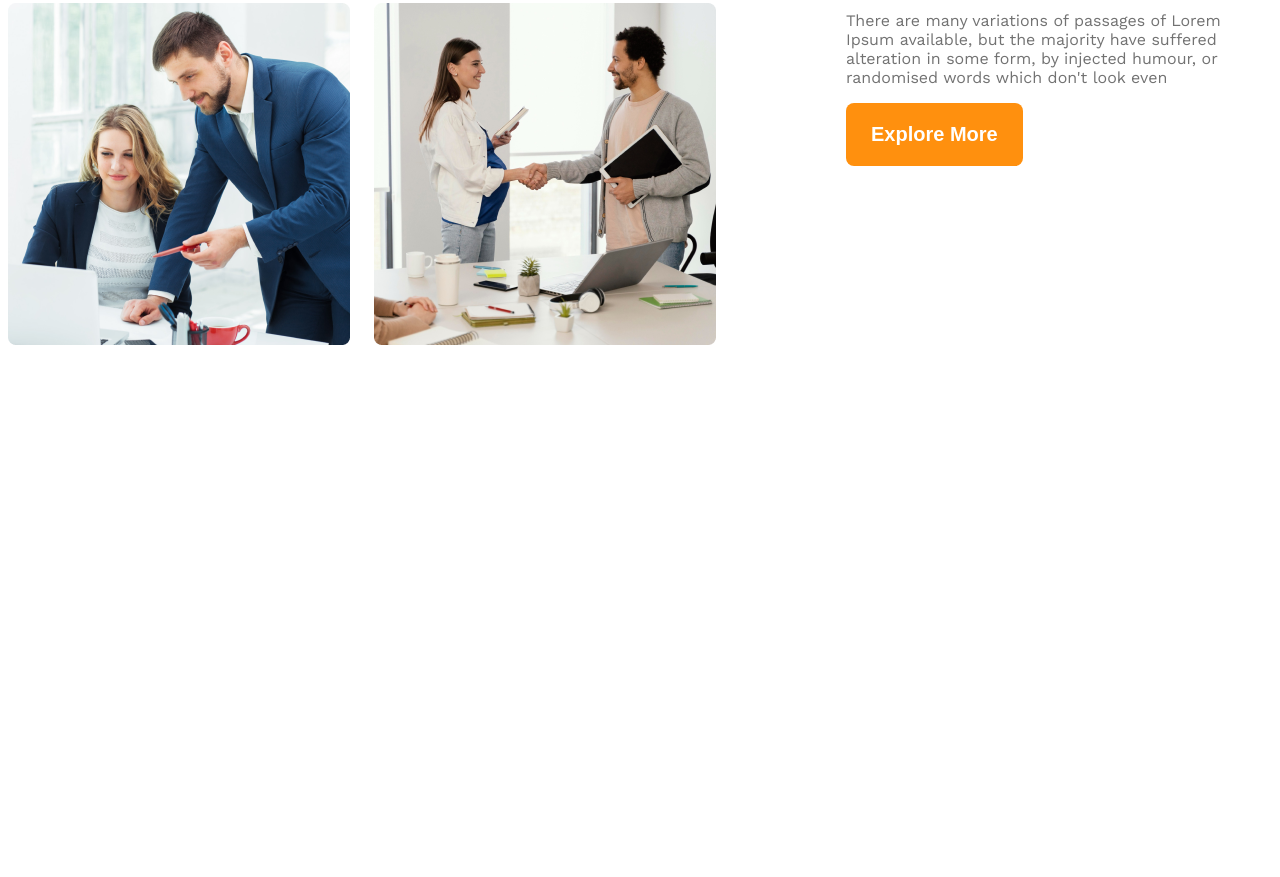
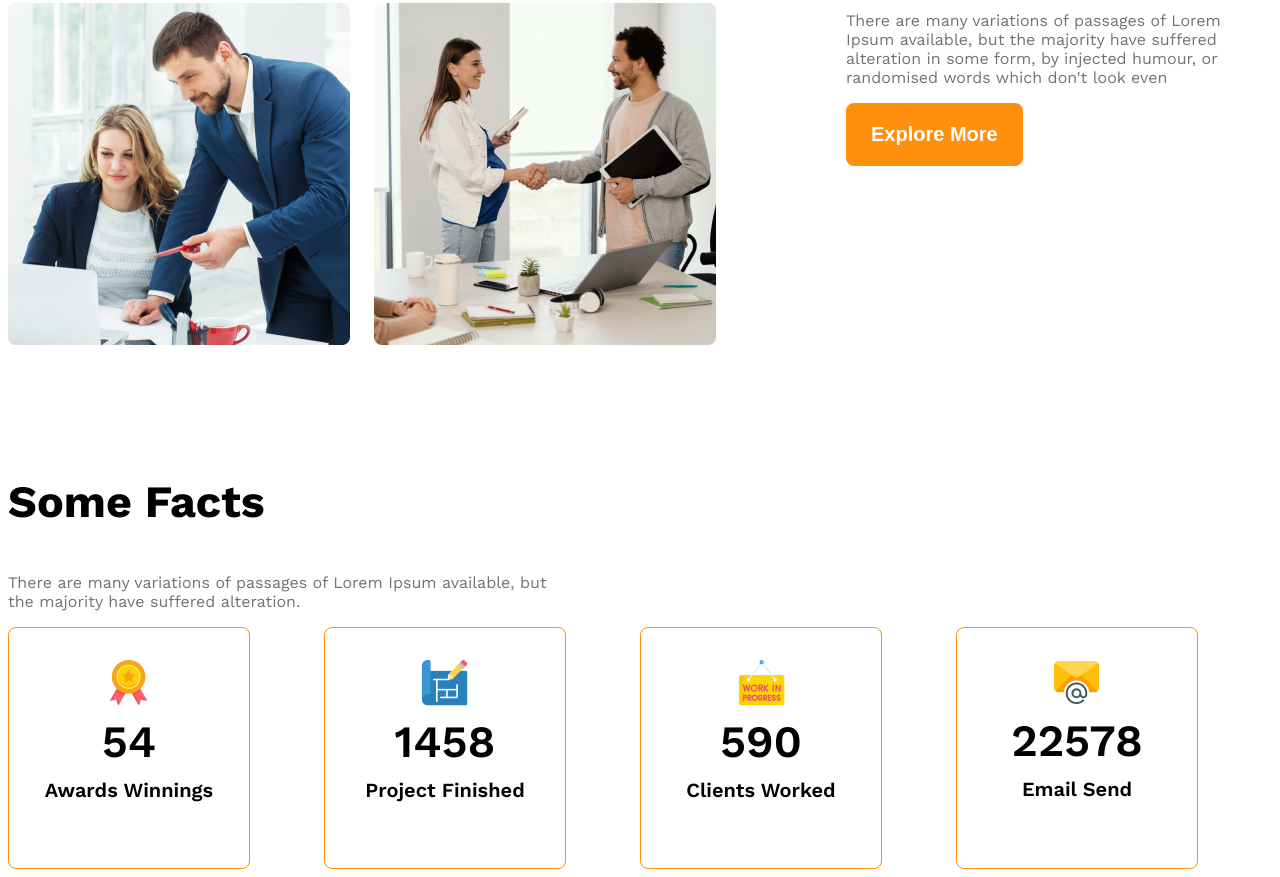
Before and after one commit to Mostafiz002/g3-architects-website, a plain HTML site: page index.html in a window 1280 px wide. Shown: the part 1667-2544 px from the top of the page. Before the commit the page ends 2020 px from the top, so only its background shows below. Drawn offline with nearby package versions, Linux system fonts and the light colour scheme.

Commit message:
added fact container

```diff
--- a/index.html
+++ b/index.html
@@ -35,9 +35,43 @@
                 <img src="images/team4.png" alt="">
             </div>
             <div class="our-features">
-                <h3 class="feature-title"><span id="quick-list" class="dark-3">Quick list </span><span>of Our </span><span class="text-primary">Features</span></h3>
+                <h3 class="section-title"><span id="quick-list" class="dark-3">Quick list </span><span>of Our </span><span class="text-primary">Features</span></h3>
                 <p class="feature-description dark-3">There are many variations of passages of Lorem Ipsum available, but the majority have suffered alteration in some form, by injected humour, or randomised words which don't look even</p>
                 <button class="btn-primary">Explore More</button>
+            </div>
+        </section>
+        <section>
+            <h3 class="section-title">Some Facts</h3>
+            <p class="dark-3 fact-description">There are many variations of passages of Lorem Ipsum available, but the majority have suffered alteration.</p>
+            <div class="facts-container">
+                <div class="fact display-flex">
+                    <div>
+                        <img src="images/icons/ribon.png" alt="" class="fact-icon">
+                        <h4 class="fact-number">54</h4>
+                        <h5 class="fact-name">Awards Winnings</h5>
+                    </div>
+                </div>
+                <div class="fact display-flex">
+                    <div>
+                        <img src="images/icons/projects.png" alt="" class="fact-icon">
+                        <h4 class="fact-number">1458</h4>
+                        <h5 class="fact-name">Project Finished</h5>
+                    </div>
+                </div>
+                <div class="fact display-flex">
+                    <div>
+                        <img src="images/icons/customers.png" alt="" class="fact-icon">
+                        <h4 class="fact-number">590</h4>
+                        <h5 class="fact-name">Clients Worked</h5>
+                    </div>
+                </div>
+                <div class="fact display-flex">
+                    <div>
+                        <img src="images/icons/email.png" alt="" class="fact-icon">
+                        <h4 class="fact-number">22578</h4>
+                        <h5 class="fact-name">Email Send</h5>
+                    </div>
+                </div>
             </div>
         </section>
     </main>
--- a/styles/architects.css
+++ b/styles/architects.css
@@ -19,6 +19,11 @@
 
 .display-flex{
     display: flex;
+}
+
+.section-title{
+    font-size: 2.8rem;
+    font-weight: 700;
 }
 
 .bg-light{
@@ -117,13 +122,43 @@
     max-width: 530px;
 }
 
-.feature-title{
-    font-size: 2.8rem;
-    font-weight: 700;
-}
 
 #quick-list{
     font-weight: 500;
+}
+
+/* some facts related cards */
+
+.facts-container{
+    display: grid;
+    grid-template-columns: repeat(4, 1fr);
+}
+
+.fact{
+    border: 1px solid rgba(255, 144, 14, 1);
+    width: 240px;
+    height: 240px;
+    border-radius: 8px;
+    justify-content: center;
+    align-items: center;
+    text-align: center;
+}
+
+.fact-number{
+    font-size: 2.8rem;
+    font-weight: 600;
+    margin-top: 5px;
+    margin-bottom: 10px;
+}
+
+.fact-name{
+    font-size: 1.25rem;
+    font-weight: 600;
+    margin-top: 10px;
+}
+
+.fact-description{
+    max-width: 540px;
 }
 
 /*small device responsive media query */
```
